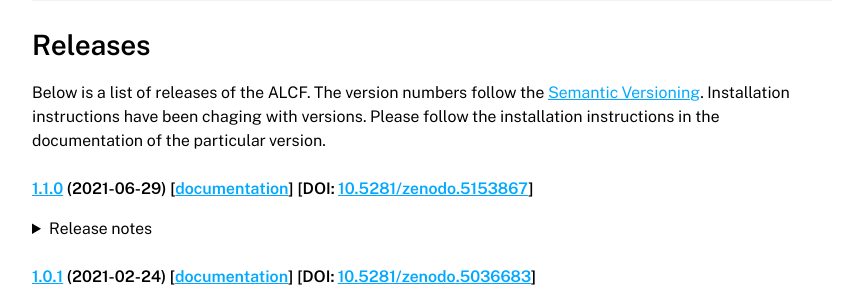
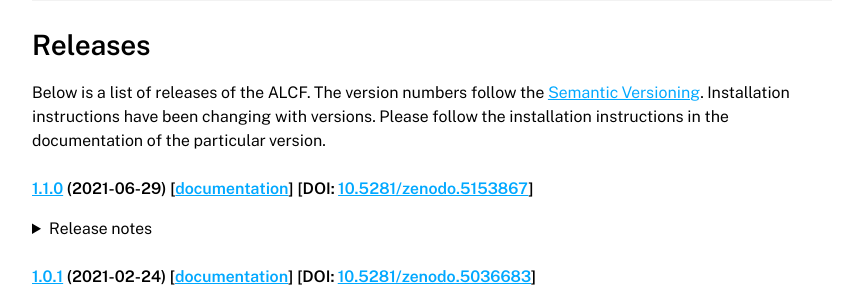
Before and after one commit to alcf-lidar/alcf-lidar.github.io, a Jekyll site: the page built from installation/index.md, in a window 1280 px wide and 900 px high, scrolled down 2652 px. Shown: the part 180-480 px from the top of the window, without its empty margins (208-1071 px from the left). Built offline with Jekyll 4.4.1, drawn with Linux system fonts in a browser that asks for light colours.

Commit message:
Installation: Fix typos

```diff
--- a/_includes/installation.md
+++ b/_includes/installation.md
@@ -91,7 +91,7 @@ should output:
 
 Below is a list of releases of the ALCF. The version numbers follow
 the [Semantic Versioning](https://semver.org). Installation instructions
-have been chaging with versions. Please follow the installation instructions
+have been changing with versions. Please follow the installation instructions
 in the documentation of the particular version.
 
 #### [1.1.0](https://github.com/alcf-lidar/alcf/releases/tag/v1.1.0) (2021-06-29) [[documentation](https://github.com/alcf-lidar/alcf/releases/download/v1.1.0/alcf-doc-1.1.0.zip)] [DOI: [10.5281/zenodo.5153867](https://zenodo.org/record/5153867)]
```
Also changed, not shown: other parts of _includes/installation.md (+1 -1 lines).
